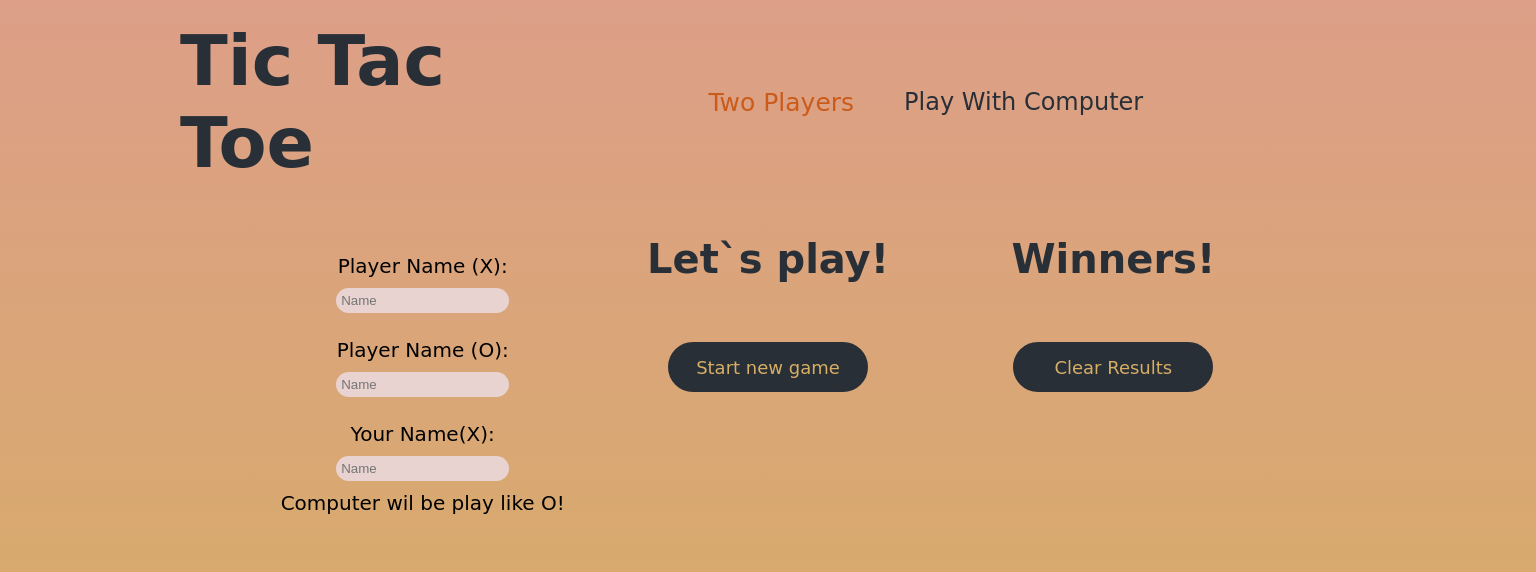
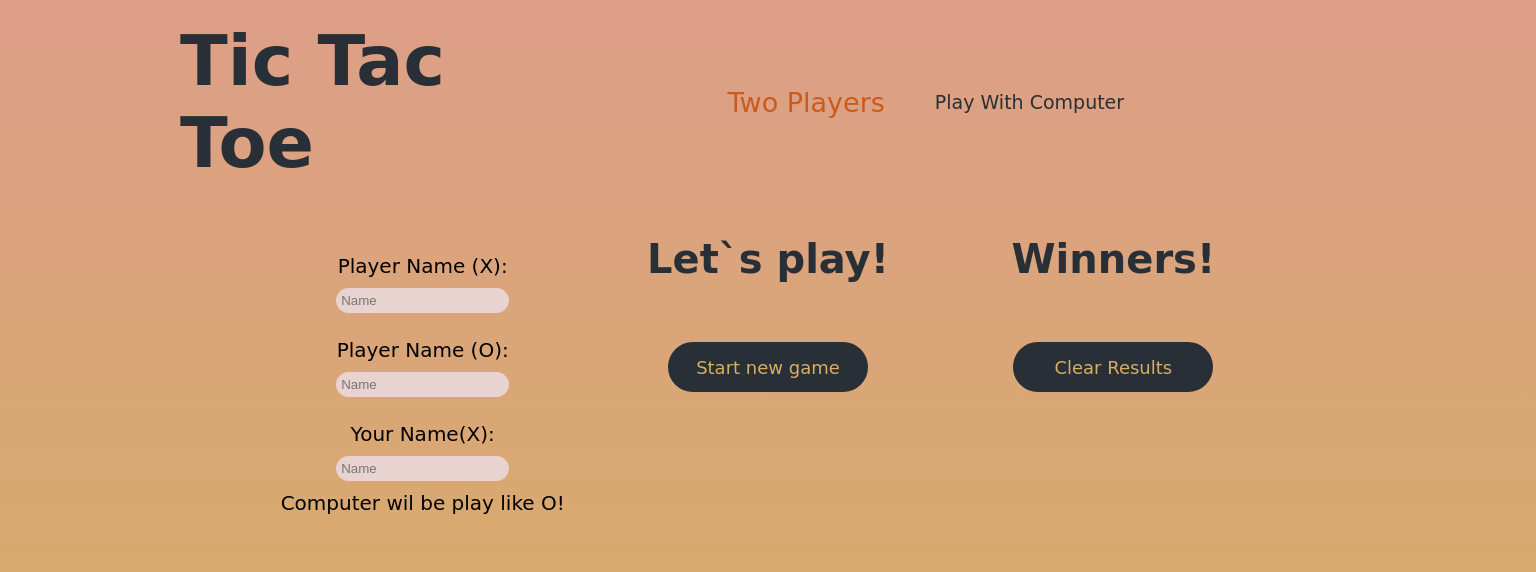
Before and after one commit to nkrtv/Tic-Tac-Toe-game, a plain HTML site: page index.html in a window 1536 px wide. In both pictures the pointer is over the button "Two Players". Drawn offline with Linux system fonts and the light colour scheme; a web font is replaced by a local one.

Commit message:
changed font-size for nav__btn

```diff
--- a/css/header.css
+++ b/css/header.css
@@ -61,7 +61,7 @@
 .nav__btn:hover,
 .nav__btn.active {
     color: var(--secondary-color);
-    font-size: 20px;
+    font-size: 27px;
     font-style: normal;
 }
 
@@ -136,11 +136,6 @@ body.active {
     .nav__btn {
         margin-bottom: 0;
         margin-right: 50px;
-        font-size: 21px;
-    }
-
-    .nav__btn:hover {
-        font-size: 22px;
     }
 }
 
@@ -154,10 +149,5 @@ body.active {
         margin-right: 30px;
         margin-bottom: 0;
         margin-right: 50px;
-        font-size: 24px;
-    }
-
-    .nav__btn:hover {
-        font-size: 25px;
     }
 }
```
